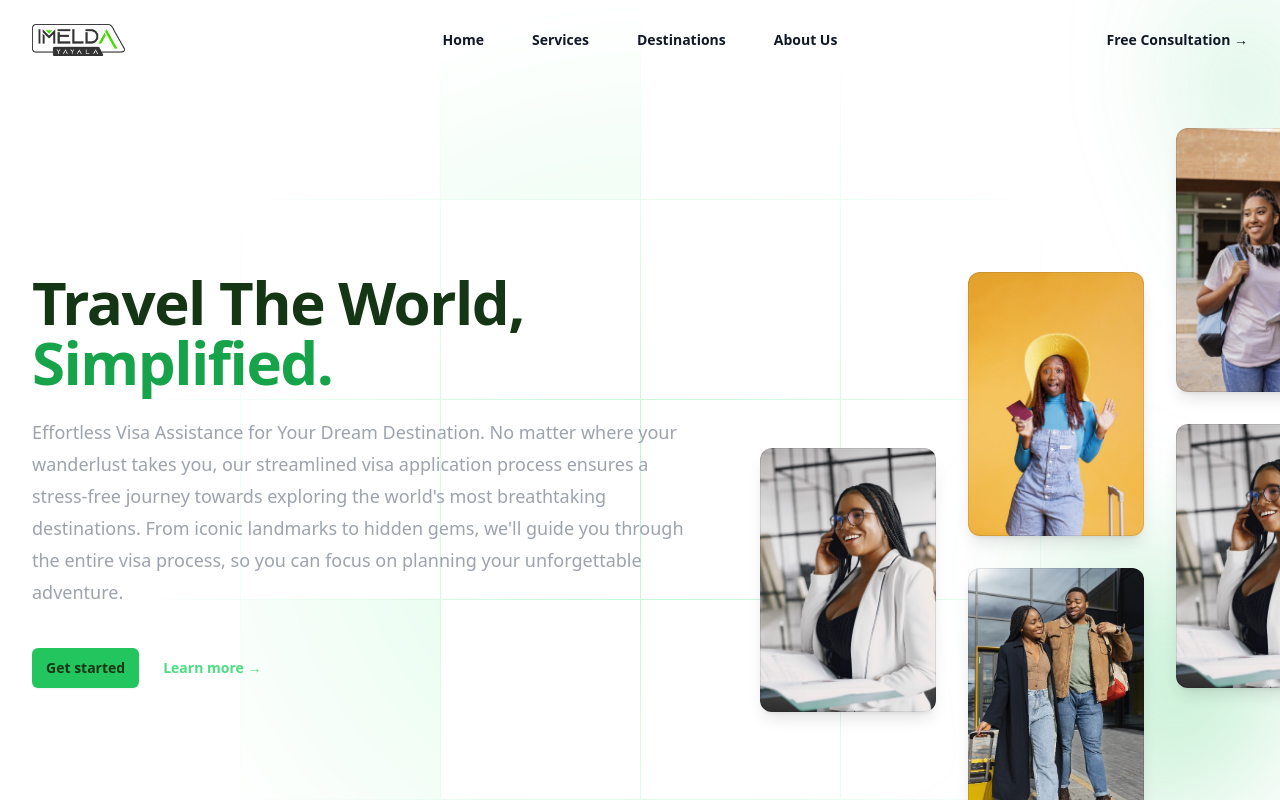
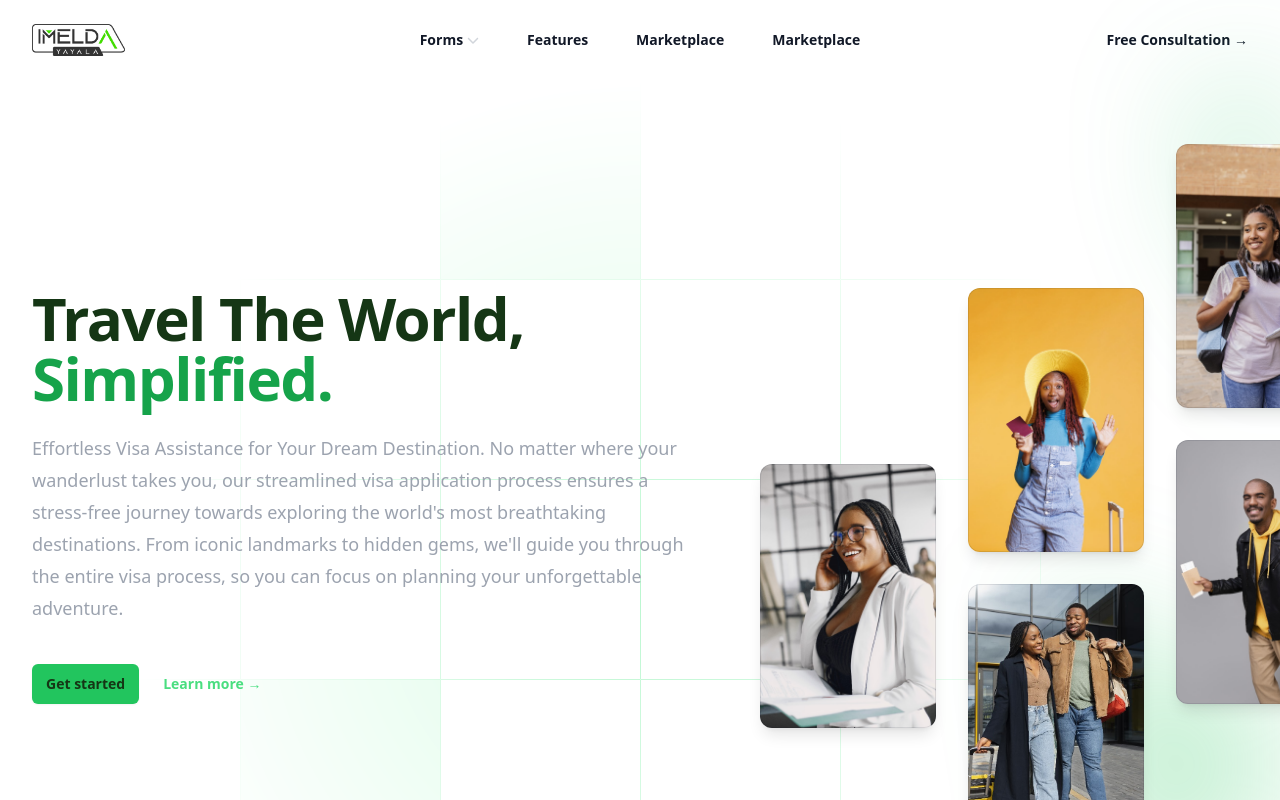
Before and after one commit to thekiwidev/imelda, a React (Vite) app: page / in a window 1280 px wide. Shown: the top 800 px of the page. Built offline with nearby package versions, Linux system fonts and the light colour scheme.

Commit message:
redefined the header

```diff
--- a/src/assets/index.ts
+++ b/src/assets/index.ts
@@ -3,5 +3,7 @@ import IMG01 from "./web/001.jpeg";
 import IMG02 from "./web/002.jpeg";
 import IMG03 from "./web/003.jpeg";
 import IMG04 from "./web/004.jpeg";
+import IMG05 from "./web/005.jpeg";
+import IMG06 from "./web/006.jpeg";
 
-export { IMG01, IMG02, IMG03, IMG04, logo };
+export { IMG01, IMG02, IMG03, IMG04, IMG05, IMG06, logo };
--- a/src/view/components/testimonials.tsx
+++ b/src/view/components/testimonials.tsx
@@ -123,7 +123,7 @@ const Testimonials: React.FC = () => {
       </div>
       <div className="mx-auto max-w-7xl px-6 lg:px-8">
         <div className="mx-auto max-w-xl text-center">
-          <h2 className="text-lg font-semibold leading-8 tracking-tight text-indigo-600">
+          <h2 className="text-lg font-semibold leading-8 tracking-tight text-green-600">
             Testimonials
           </h2>
           <p className="mt-2 text-3xl font-bold tracking-tight text-gray-900 sm:text-4xl">
--- a/src/view/home/components/banner.tsx
+++ b/src/view/home/components/banner.tsx
@@ -1,7 +1,7 @@
 import React from "react";
 // import { useRef } from "react";
 import { motion } from "framer-motion";
-import { IMG01, IMG02, IMG03, IMG04 } from "../../../assets";
+import { IMG01, IMG02, IMG03, IMG04, IMG05 } from "../../../assets";
 
 const Banner: React.FC = () => {
   // const ref = useRef(null);
@@ -53,7 +53,7 @@ const Banner: React.FC = () => {
             />
           </div>
           <div className="overflow-hidden">
-            <div className="mx-auto max-w-7xl px-6 pb-32 pt-36 sm:pt-60 lg:px-8 lg:pt-32">
+            <div className="mx-auto max-w-7xl px-6 pb-32 pt-36 sm:pt-60 lg:px-8 lg:pt-16">
               <div className="mx-auto max-w-2xl gap-x-14 lg:mx-0 lg:flex lg:max-w-none lg:items-center">
                 <div className="relative w-full max-w-xl lg:shrink-0 xl:max-w-2xl">
                   <motion.h1
@@ -186,7 +186,7 @@ const Banner: React.FC = () => {
                         }}
                         initial={{ opacity: 0, x: 100 }}
                         whileInView={{ opacity: 1, x: 0 }}
-                        src={IMG01}
+                        src={IMG05}
                         // src="https://images.unsplash.com/photo-1670272505284-8faba1c31f7d?ixlib=rb-4.0.3&ixid=MnwxMjA3fDF8MHxwaG90by1wYWdlfHx8fGVufDB8fHx8&auto=format&fit=crop&h=528&q=80"
                         alt=""
                         className="aspect-[2/3] w-full rounded-xl bg-gray-900/5 object-cover shadow-lg"
--- a/src/view/home/components/services.tsx
+++ b/src/view/home/components/services.tsx
@@ -7,6 +7,7 @@ import {
   FaUserGear,
   FaUsersGear,
 } from "react-icons/fa6";
+import { IMG06 } from "../../../assets";
 
 const features = [
   {
@@ -68,7 +69,7 @@ const Services: React.FC = () => {
       <div className="relative overflow-hidden pt-16">
         <div className="mx-auto max-w-7xl px-6 lg:px-8">
           <img
-            src="https://tailwindui.com/img/component-images/dark-project-app-screenshot.png"
+            src={IMG06}
             alt="App screenshot"
             className="mb-[-12%] rounded-xl shadow-2xl ring-1 ring-white/10"
             width={2432}
--- a/src/view/layout/components/header.tsx
+++ b/src/view/layout/components/header.tsx
@@ -1,28 +1,77 @@
-import React, { useState } from "react";
-import { Dialog, DialogPanel } from "@headlessui/react";
+import React, { Fragment, useState } from "react";
+import {
+  Dialog,
+  DialogPanel,
+  Popover,
+  PopoverButton,
+  PopoverGroup,
+  PopoverPanel,
+  Transition,
+} from "@headlessui/react";
 import { HiMiniXMark } from "react-icons/hi2";
 import { IoMenu } from "react-icons/io5";
 import { logo } from "../../../assets";
 
-const navigation = [
-  { name: "Home", path: "/" },
-  { name: "Services", href: "#services" },
-  { name: "Destinations", href: "/destinations" },
-  { name: "About Us", href: "/about-us" },
+import {
+  FaBinoculars,
+  FaBriefcase,
+  FaChevronDown,
+  FaCirclePlay,
+  FaGraduationCap,
+  FaHeadset,
+  FaHouseChimneyWindow,
+} from "react-icons/fa6";
+// const navigation = [
+//   { name: "Home", path: "/" },
+//   { name: "Services", href: "#services" },
+//   { name: "Destinations", href: "/destinations" },
+//   { name: "About Us", href: "/about-us" },
+// ];
+
+const forms = [
+  {
+    name: "Student Visa Application",
+    description: "Get a better understanding of your traffic",
+    href: "#",
+    icon: FaGraduationCap,
+  },
+  {
+    name: "Business",
+    description: "Speak directly to your customers",
+    href: "#",
+    icon: FaBriefcase,
+  },
+  {
+    name: "Relocation",
+    description: "Your customer's data will be safe and secure",
+    href: "#",
+    icon: FaHouseChimneyWindow,
+  },
+  {
+    name: "Tourism",
+    description: "Connect with third-party tools",
+    href: "#",
+    icon: FaBinoculars,
+  },
+];
+
+const callsToAction = [
+  { name: "Watch demo", href: "#", icon: FaCirclePlay },
+  { name: "Contact sales", href: "#", icon: FaHeadset },
 ];
 
 const Header: React.FC = () => {
   const [mobileMenuOpen, setMobileMenuOpen] = useState<boolean>(false);
 
   return (
-    <header className="absolute inset-x-0 top-0 z-50">
+    <header className="bg-white">
       <nav
         className="mx-auto flex max-w-7xl items-center justify-between p-6 lg:px-8"
         aria-label="Global"
       >
         <div className="flex lg:flex-1">
           <a href="#" className="-m-1.5 p-1.5">
-            <span className="sr-only">Imelda Yayala</span>
+            <span className="sr-only">Your Company</span>
             <img className="h-8 w-auto" src={logo} alt="" />
           </a>
         </div>
@@ -33,20 +82,83 @@ const Header: React.FC = () => {
             onClick={() => setMobileMenuOpen(true)}
           >
             <span className="sr-only">Open main menu</span>
-            <IoMenu className="h-6 w-6" />
+            <IoMenu className="h-6 w-6" aria-hidden="true" />
           </button>
         </div>
-        <div className="hidden lg:flex lg:gap-x-12">
-          {navigation.map((item) => (
+        <PopoverGroup className="hidden lg:flex lg:gap-x-12">
+          <Popover className="relative">
+            <PopoverButton className="flex items-center gap-x-1 text-sm font-semibold leading-6 text-gray-900">
+              Forms
+              <FaChevronDown
+                className="h-3 w-3 flex-none text-gray-300"
+                aria-hidden="true"
+              />
+            </PopoverButton>
+
+            <Transition
+              as={Fragment}
+              enter="transition ease-out duration-200"
+              enterFrom="opacity-0 translate-y-1"
+              enterTo="opacity-100 translate-y-0"
+              leave="transition ease-in duration-150"
+              leaveFrom="opacity-100 translate-y-0"
+              leaveTo="opacity-0 translate-y-1"
+            >
+              <PopoverPanel className="absolute -left-8 top-full z-10 mt-3 w-screen max-w-md overflow-hidden rounded-3xl bg-white shadow-lg ring-1 ring-gray-900/5">
+                <div className="p-4">
+                  {forms.map((item) => (
+                    <div
+                      key={item.name}
+                      className="group relative flex gap-x-6 rounded-lg p-4 text-sm leading-6 hover:bg-gray-50"
+                    >
+                      <div className="mt-1 flex h-11 w-11 flex-none items-center justify-center rounded-lg bg-gray-50 group-hover:bg-white">
+                        <item.icon
+                          className="h-6 w-6 text-gray-600 group-hover:text-green-600"
+                          aria-hidden="true"
+                        />
+                      </div>
+                      <div className="flex-auto">
+                        <a
+                          href={item.href}
+                          className="block font-semibold text-gray-900"
+                        >
+                          {item.name}
+                          <span className="absolute inset-0" />
+                        </a>
+                        <p className="mt-1 text-gray-600">{item.description}</p>
+                      </div>
+                    </div>
+                  ))}
+                </div>
+                <div className="grid grid-cols-2 divide-x divide-gray-900/5 bg-gray-50">
+                  {callsToAction.map((item) => (
                     <a
                       key={item.name}
                       href={item.href}
-              className="text-sm font-semibold leading-6 text-gray-900"
+                      className="flex items-center justify-center gap-x-2.5 p-3 text-sm font-semibold leading-6 text-gray-900 hover:bg-gray-100"
                     >
+                      <item.icon
+                        className="h-5 w-5 flex-none text-gray-400"
+                        aria-hidden="true"
+                      />
                       {item.name}
                     </a>
                   ))}
                 </div>
+              </PopoverPanel>
+            </Transition>
+          </Popover>
+
+          <a href="#" className="text-sm font-semibold leading-6 text-gray-900">
+            Features
+          </a>
+          <a href="#" className="text-sm font-semibold leading-6 text-gray-900">
+            Marketplace
+          </a>
+          <a href="#" className="text-sm font-semibold leading-6 text-gray-900">
+            Marketplace
+          </a>
+        </PopoverGroup>
         <div className="hidden lg:flex lg:flex-1 lg:justify-end">
           <a href="#" className="text-sm font-semibold leading-6 text-gray-900">
             Free Consultation <span aria-hidden="true">&rarr;</span>
@@ -58,12 +170,17 @@ const Header: React.FC = () => {
         open={mobileMenuOpen}
         onClose={setMobileMenuOpen}
       >
-        <div className="fixed inset-0 z-50" />
-        <DialogPanel className="fixed inset-y-0 right-0 z-50 w-full overflow-y-auto bg-white px-6 py-6 sm:max-w-sm sm:ring-1 sm:ring-gray-900/10">
+        <div className="fixed inset-0 z-10" />
+        <DialogPanel className="fixed inset-y-0 right-0 z-10 flex w-full flex-col justify-between overflow-y-auto bg-white sm:max-w-sm sm:ring-1 sm:ring-gray-900/10">
+          <div className="p-6">
             <div className="flex items-center justify-between">
               <a href="#" className="-m-1.5 p-1.5">
-              <span className="sr-only">Imelda Yayala</span>
-              <img className="h-8 w-auto" src={logo} alt="" />
+                <span className="sr-only">Your Company</span>
+                <img
+                  className="h-8 w-auto"
+                  src="https://tailwindui.com/img/logos/mark.svg?color=green&shade=600"
+                  alt=""
+                />
               </a>
               <button
                 type="button"
@@ -71,21 +188,47 @@ const Header: React.FC = () => {
                 onClick={() => setMobileMenuOpen(false)}
               >
                 <span className="sr-only">Close menu</span>
-              <HiMiniXMark className="h-6 w-6" />
+                <HiMiniXMark className="h-6 w-6" aria-hidden="true" />
               </button>
             </div>
             <div className="mt-6 flow-root">
               <div className="-my-6 divide-y divide-gray-500/10">
                 <div className="space-y-2 py-6">
-                {navigation.map((item) => (
+                  {forms.map((item) => (
                     <a
                       key={item.name}
                       href={item.href}
-                    className="-mx-3 block rounded-lg px-3 py-2 text-base font-semibold leading-7 text-gray-900 hover:bg-gray-50"
+                      className="group -mx-3 flex items-center gap-x-6 rounded-lg p-3 text-base font-semibold leading-7 text-gray-900 hover:bg-gray-50"
                     >
+                      <div className="flex h-11 w-11 flex-none items-center justify-center rounded-lg bg-gray-50 group-hover:bg-white">
+                        <item.icon
+                          className="h-6 w-6 text-gray-600 group-hover:text-green-600"
+                          aria-hidden="true"
+                        />
+                      </div>
                       {item.name}
                     </a>
                   ))}
+                </div>
+                <div className="space-y-2 py-6">
+                  <a
+                    href="#"
+                    className="-mx-3 block rounded-lg px-3 py-2 text-base font-semibold leading-7 text-gray-900 hover:bg-gray-50"
+                  >
+                    Features
+                  </a>
+                  <a
+                    href="#"
+                    className="-mx-3 block rounded-lg px-3 py-2 text-base font-semibold leading-7 text-gray-900 hover:bg-gray-50"
+                  >
+                    Marketplace
+                  </a>
+                  <a
+                    href="#"
+                    className="-mx-3 block rounded-lg px-3 py-2 text-base font-semibold leading-7 text-gray-900 hover:bg-gray-50"
+                  >
+                    Marketplace
+                  </a>
                 </div>
                 <div className="py-6">
                   <a
@@ -97,6 +240,18 @@ const Header: React.FC = () => {
                 </div>
               </div>
             </div>
+          </div>
+          <div className="sticky bottom-0 grid grid-cols-2 divide-x divide-gray-900/5 bg-gray-50 text-center">
+            {callsToAction.map((item) => (
+              <a
+                key={item.name}
+                href={item.href}
+                className="p-3 text-base font-semibold leading-7 text-gray-900 hover:bg-gray-100"
+              >
+                {item.name}
+              </a>
+            ))}
+          </div>
         </DialogPanel>
       </Dialog>
     </header>
```
Also changed, not shown: src/assets/web/005.jpeg (added), src/assets/web/006.jpeg (added). Lines whose indentation alone changed are shown as unchanged.
